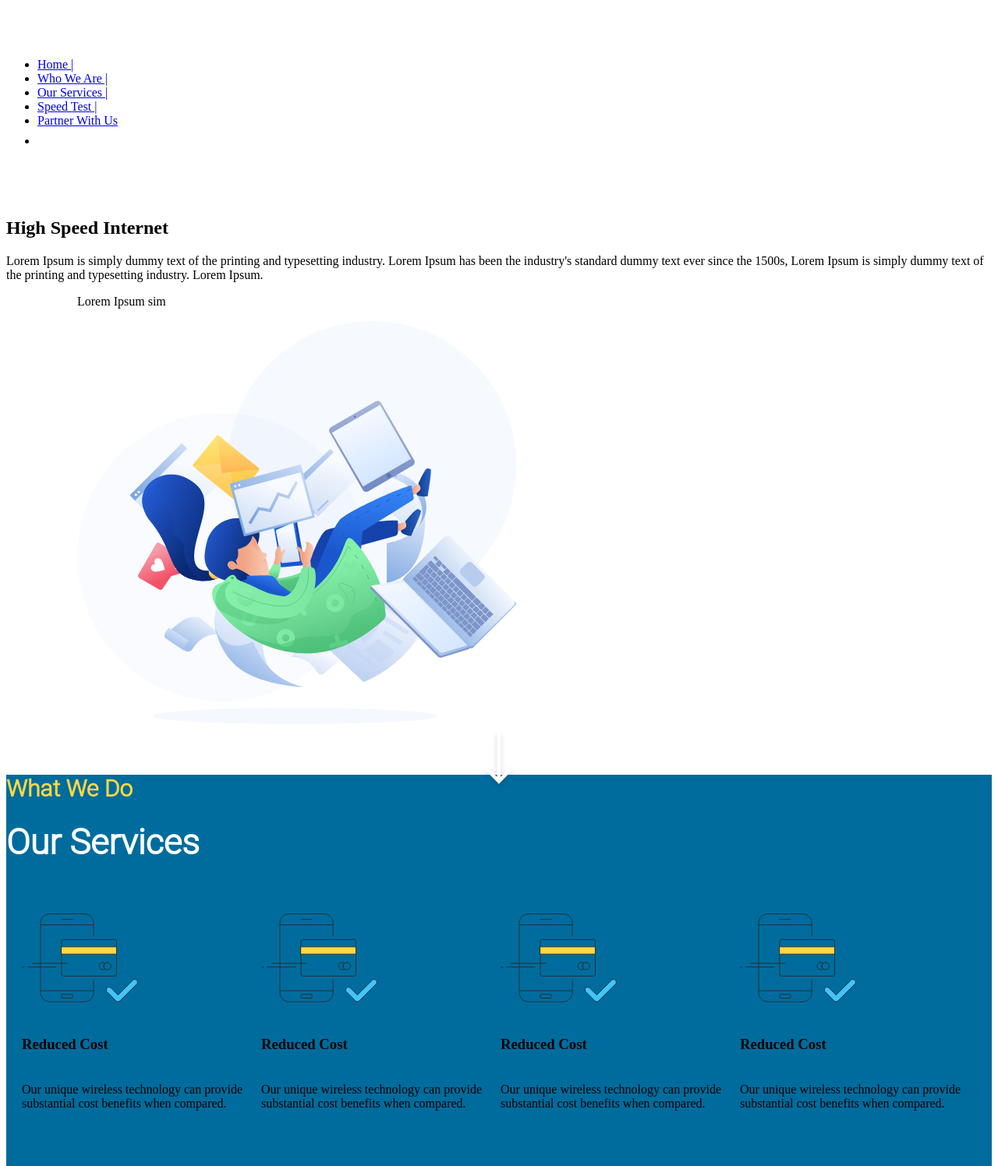
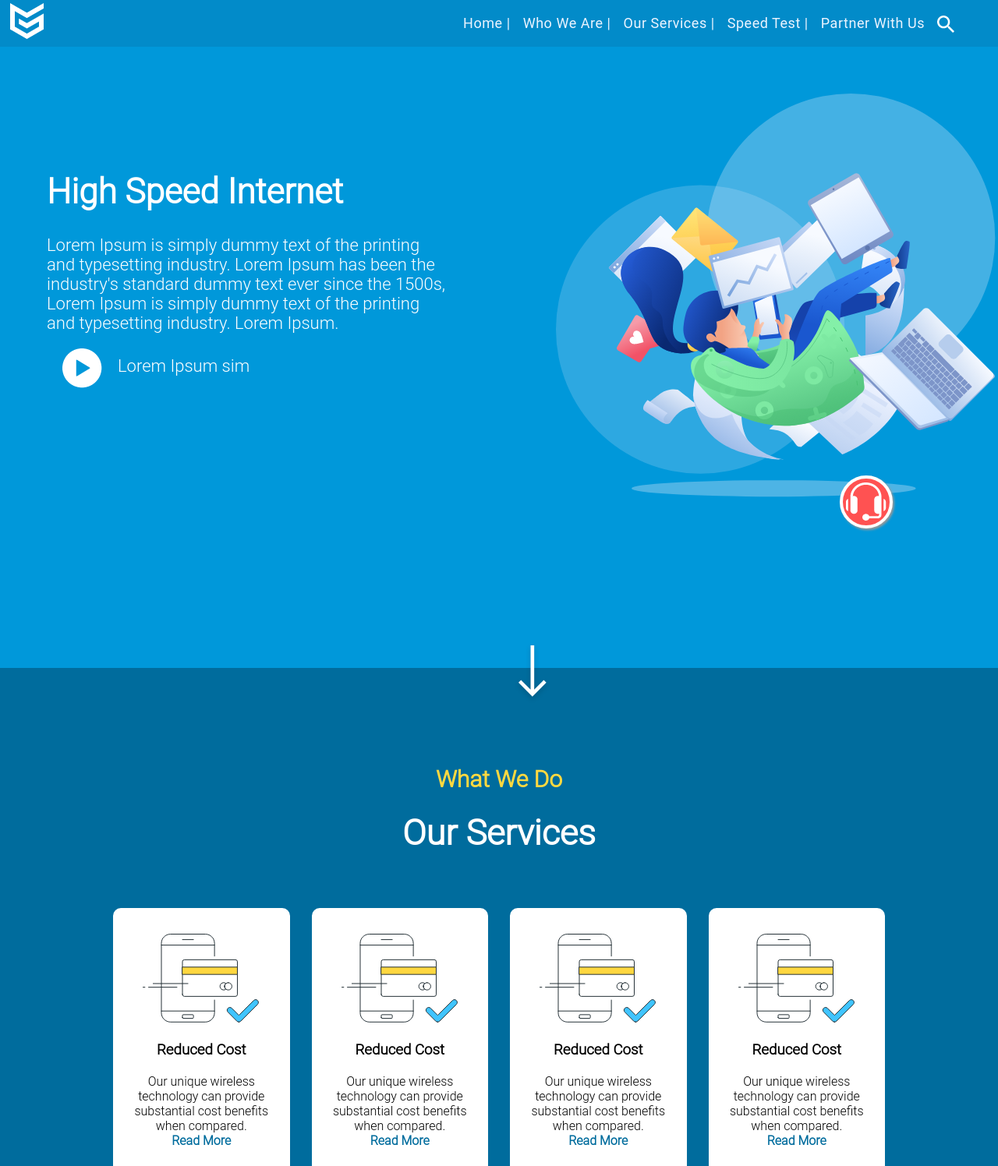
Before and after one commit to gauravsonawane01/html-assignment, a plain HTML site: page index.html in a window 1280 px wide. Shown: the top 1496 px of the page at 78% size. Drawn offline with Linux system fonts and the light colour scheme; files whose address does not match are found by name; a web font is replaced by a local one.

Commit message:
Applied Changes 2.0

```diff
--- a/index.html
+++ b/index.html
@@ -6,21 +6,21 @@
 		<meta name="author" content="Gaurav Sonawane">
     	<meta name="viewport" content="width=device-width, initial-scale=1">
     	<title>Testing HTML</title>
-    	<link rel="stylesheet" type="text/css" href="testing.css">
+    	<link rel="stylesheet" type="text/css" href="css\style.css">
 		<link href="http://fonts.cdnfonts.com/css/roboto" rel="stylesheet">
 </head>
 
 <body>
 		<!--------- Header Section Start ---------->
 	<header>
-		<img src='C:\Users\GAURAV\Desktop\NewProject\images\logo.png' class="icon">
+		<img src='images\logo.png' class="icon">
         <ul>
             <li><a href="#">Home |</a> </li>
             <li><a href="#">Who We Are |</a> </li>
             <li><a href="#">Our Services |</a> </li>
             <li><a href="#">Speed Test |</a></li>
 			<li><a href="#">Partner With Us</a></li>
-			<li id="logo"><img src="C:\Users\GAURAV\Desktop\NewProject\images\search.png" alt=""></li>
+			<li id="logo"><img src="images\search.png" alt=""></li>
         </ul>
     </header>
 		<!--------- Header Section Ends ---------->
@@ -29,7 +29,7 @@
 		<!--------- Banner Section Start ---------->
     <div class="bg">
 		<a href="" class="float">
-		<i><img src='C:\Users\GAURAV\Desktop\NewProject\images\support.png'  class="my-float"></i>
+		<i><img src="images\support.png"  class="my-float"></i>
 		</a>
 
 		<div class="highspeed">
@@ -43,7 +43,7 @@
 						<h2>High Speed Internet</h2>
 						<p>Lorem Ipsum is simply dummy text of the printing and typesetting industry. Lorem Ipsum has been the industry's standard dummy text ever since the 1500s, Lorem Ipsum is simply dummy text of the printing and typesetting industry. Lorem Ipsum.</p>
 
-						<img src="C:\Users\GAURAV\Desktop\NewProject\images\play.png" style="float:left;margin: 20px 20px auto;">
+						<img src="images\play.png" style="float:left;margin: 20px 20px auto;">
 						<p id="fxfx">Lorem Ipsum sim</p>
 
 					</div>
@@ -92,30 +92,26 @@
 				<table style="padding: 17px;margin-left: 0%;">
 					<tr>
 						<td>
-							<img src="C:\Users\GAURAV\Desktop\NewProject\images\services-icon.png" style="
-										margin: 20px auto;">
-					        <h3 style="    padding-bottom: 20px;">Reduced Cost</h3>
+							<img src="images\services-icon.png" style="margin: 20px auto;">
+					        <h3 style="padding-bottom: 20px;">Reduced Cost</h3>
 							<p>Our unique wireless technology can provide substantial cost benefits when compared.<p>
 							<h4 style="color:#006C9D;">Read More</h4>
 						</td>
 						<td>
-							<img src="C:\Users\GAURAV\Desktop\NewProject\images\services-icon.png" style="
-										margin: 20px auto;">
+							<img src="images\services-icon.png" style="margin: 20px auto;">
 					        <h3 style="    padding-bottom: 20px;">Reduced Cost</h3>
 							<p>Our unique wireless technology can provide substantial cost benefits when compared.</p>
 							<h4 style="color:#006C9D;">Read More</h4>
 						</td>
 						<td>
-							<img src="C:\Users\GAURAV\Desktop\NewProject\images\services-icon.png" style="
-										margin: 20px auto;">
+							<img src="images\services-icon.png" style="margin: 20px auto;">
 					        <h3 style="    padding-bottom: 20px;">Reduced Cost</h3>
 							<p>Our unique wireless technology can provide substantial cost benefits when compared.</p>
 							<h4 style="color:#006C9D;">Read More</h4>
 
 						</td>
 						<td>
-							<img src="C:\Users\GAURAV\Desktop\NewProject\images\services-icon.png" style="
-										margin: 20px auto;" >
+							<img src="images\services-icon.png" style="margin: 20px auto;" >
 					         <h3 style="    padding-bottom: 20px;">Reduced Cost</h3>
 							<p>Our unique wireless technology can provide substantial cost benefits when compared.</p>
 							<h4 style="color:#006C9D;">Read More</h4>
@@ -139,7 +135,7 @@
 			margin: 0 auto;">
 			<div class="box4">
 				<div class="imgBx1">
-					<img src="C:\Users\GAURAV\Desktop\NewProject\images\brodband.png">
+					<img src="images\brodband.png">
 				</div>
 				<div class="content1">
 				<p style="padding-top: 38px;"> 100Mbps Broadband</p>
```
